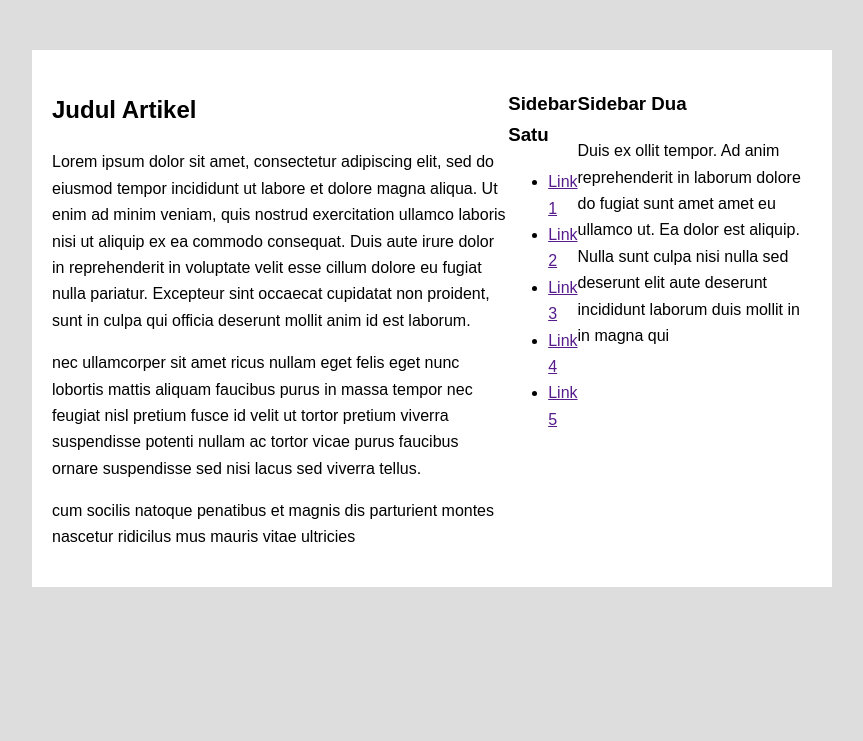
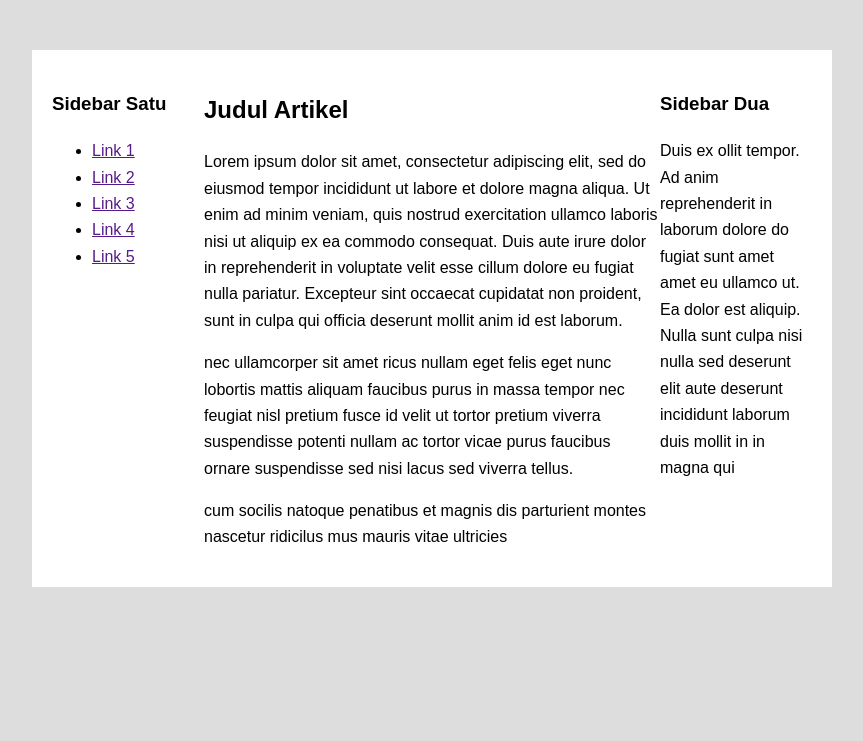
Before and after one commit to kmilaz/DesainPemrogramanWeb_07, a PHP site: page /flexbox.html in a window 1280 px wide. Shown: the top 741 px of the page, without its empty margins (208-1071 px from the left). Run offline with PHP 8.4, Linux system fonts and the light colour scheme.

Commit message:
TugasNo1

```diff
--- a/style1.css
+++ b/style1.css
@@ -18,3 +18,18 @@ body{
     box-sizing: border-box;
     display: flex;
 }
+
+.sidebar-satu {
+    order: 1;
+    flex: 1;
+}
+
+.kolom-utama {
+    order: 2;
+    flex: 3;
+}
+
+.sidebar-dua {
+    order: 3;
+    flex: 1;
+}
```
